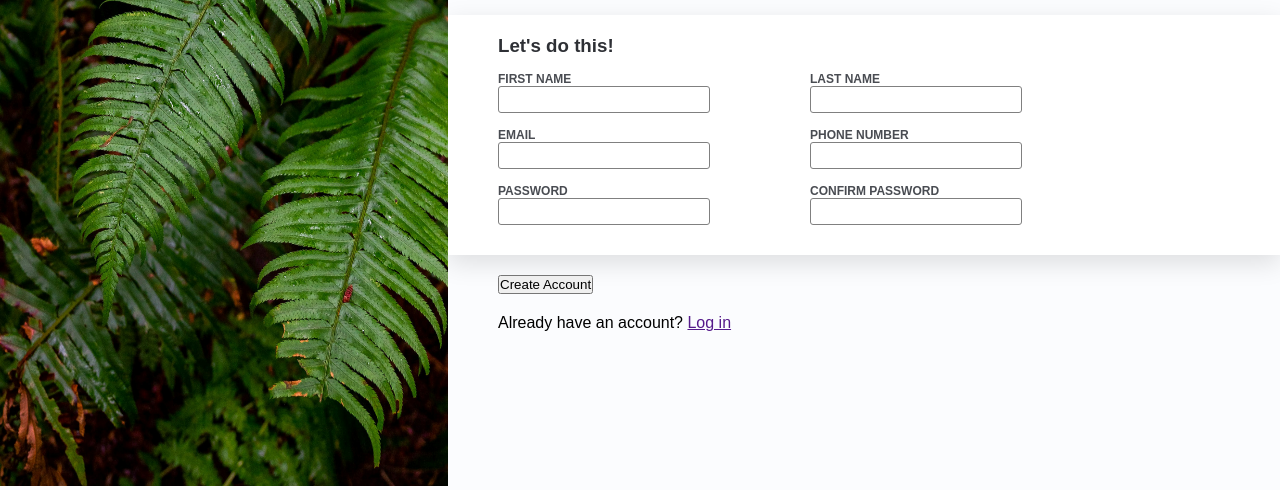
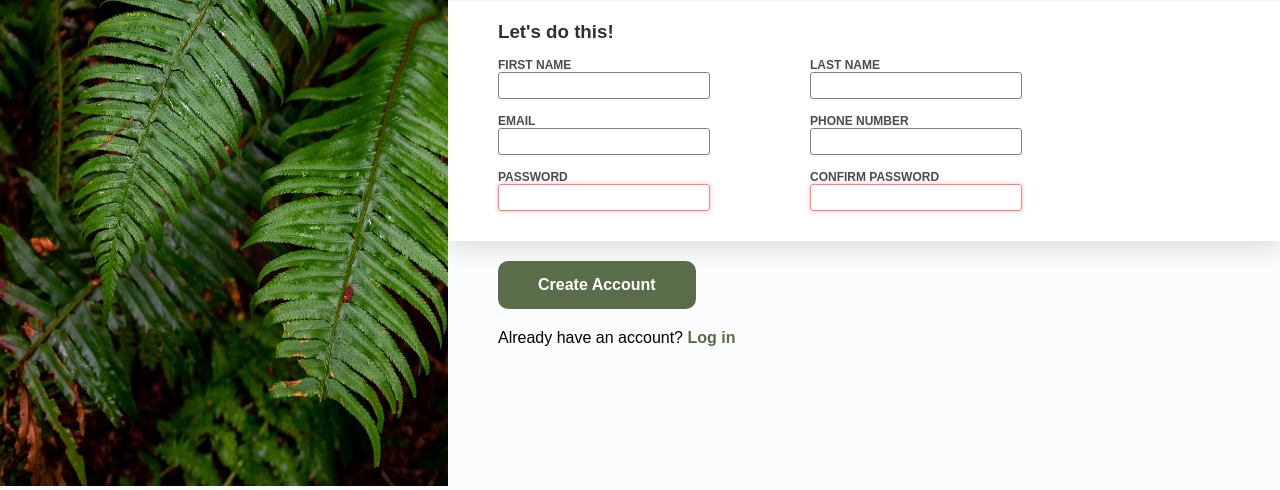
Before and after one commit to Pratyush-Gangwar/odin-project-forms, a plain HTML site: page index.html in a window 1280 px wide. Shown: the part 314-804 px from the top of the page. Drawn offline with Linux system fonts and the light colour scheme.

Commit message:
Styled button and login links

```diff
--- a/index.html
+++ b/index.html
@@ -54,12 +54,12 @@
                 <fieldset>
                     <div class="field">
                         <label for="password">PASSWORD</label>
-                        <input type="password" name="password" id="password">
+                        <input type="password" name="password" id="password" required>
                     </div>
 
                     <div class="field">
                         <label for="confirm-password">CONFIRM PASSWORD</label>
-                        <input type="password" id="confirm-password">
+                        <input type="password" id="confirm-password" required>
                     </div>
                 </fieldset>
             </div>
--- a/styles.css
+++ b/styles.css
@@ -135,11 +135,21 @@ fieldset {
 }
 
 .field > input {
-    /* appearance: none; */
     border-radius: 3px;
     border: 1px solid grey;
     padding: 5px;
     width: 200px;
+    outline: none;
+}
+
+.field > input:invalid {
+    border-color: #ff7f7f;
+    box-shadow: 0 0 5px rgba(255, 127, 127, 0.5);
+}
+
+.field > input:focus {
+    border-color: rgb(77, 77, 225);
+    box-shadow: 0 0 3px rgba(0, 0, 255, 0.5);
 }
 
 /* Button Panel */
@@ -147,7 +157,24 @@ fieldset {
     padding-left: var(--padding-left);
 }
 
+/* Button */
+button {
+    background-color: #596D48;
+    color: white;
+    border: none;
+    padding: 15px 40px;
+    border-radius: 10px;
+    font-weight: bold;
+    font-size: 16px;
+}
+
 /* Login Panel */
 .login-panel {
     padding-left: var(--padding-left);
 }
+
+a {
+    text-decoration: none;
+    color: #596D48;
+    font-weight: bold;
+}
```
